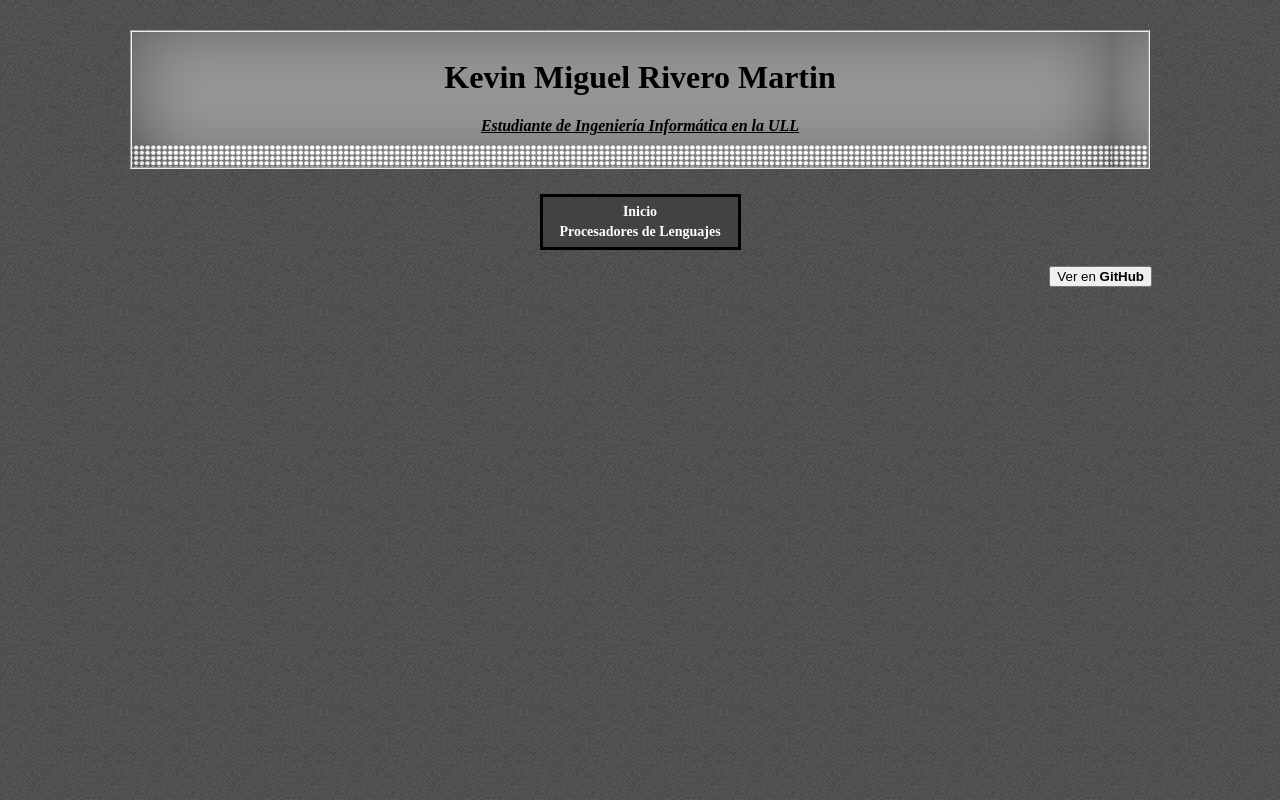
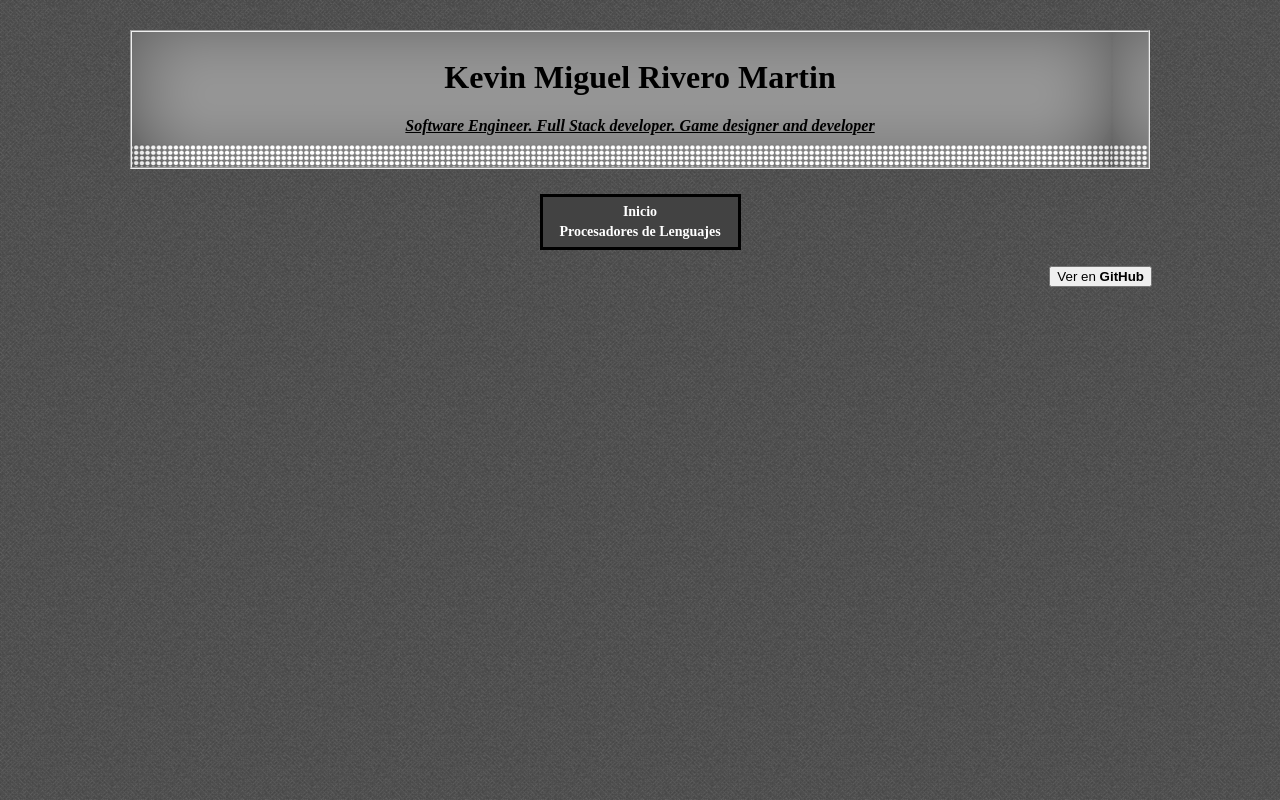
Before and after one commit to KevinRM/kevinrm.github.io, a plain HTML site: page index.html in a window 1280 px wide. Drawn offline with Linux system fonts and the light colour scheme.

Commit message:
Update index.html

```diff
--- a/index.html
+++ b/index.html
@@ -15,7 +15,7 @@
     <div id="cabecera">
       <fieldset style="background:url(imagenes/Cabecera1.png)">
         <h1 align=center>Kevin Miguel Rivero Martin</h1>
-        <h4 align=center><i><u>Estudiante de Ingeniería Informática en la ULL</u></i></h3>
+        <h4 align=center><i><u>Software Engineer. Full Stack developer. Game designer and developer</u></i></h3>
       </fieldset>
     </div>
     <div id="menu">
```
